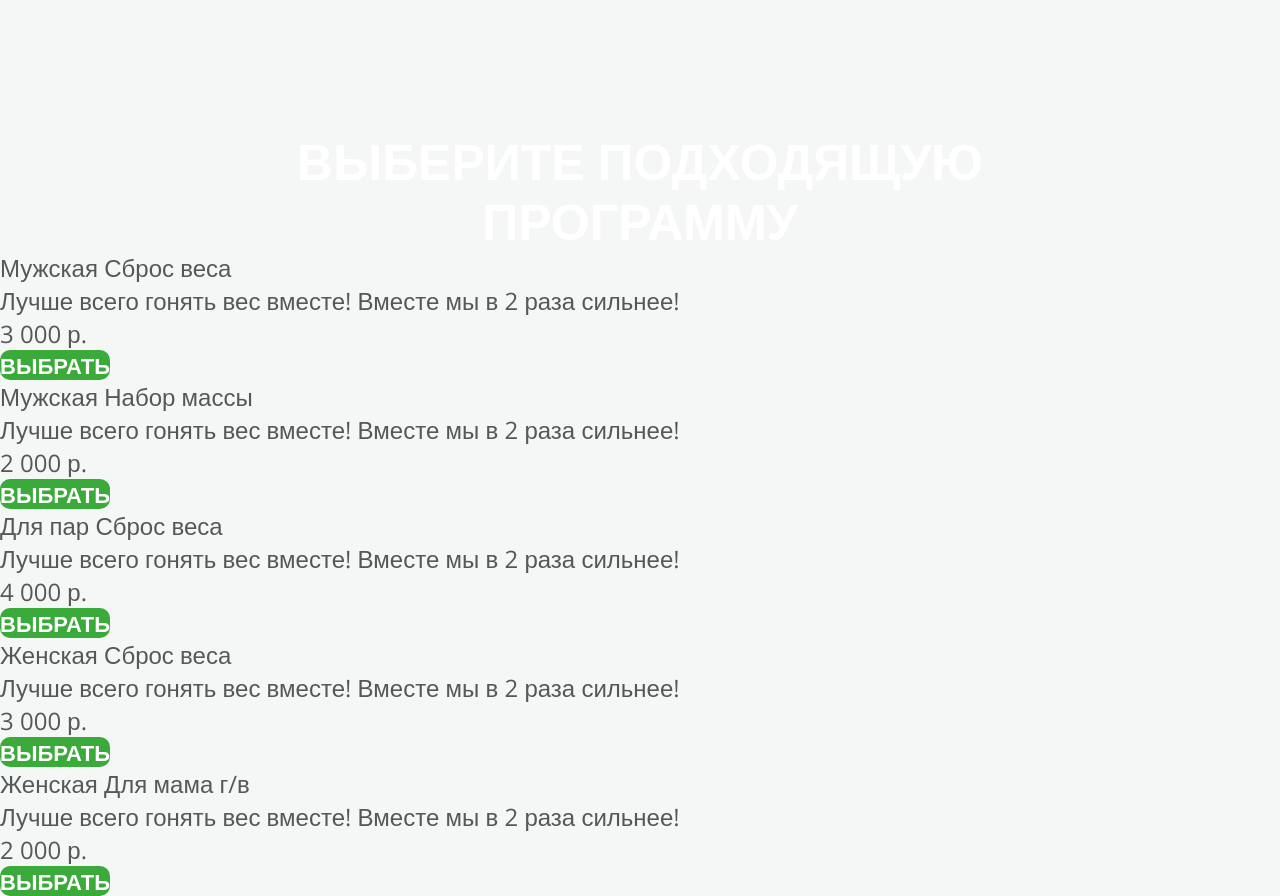
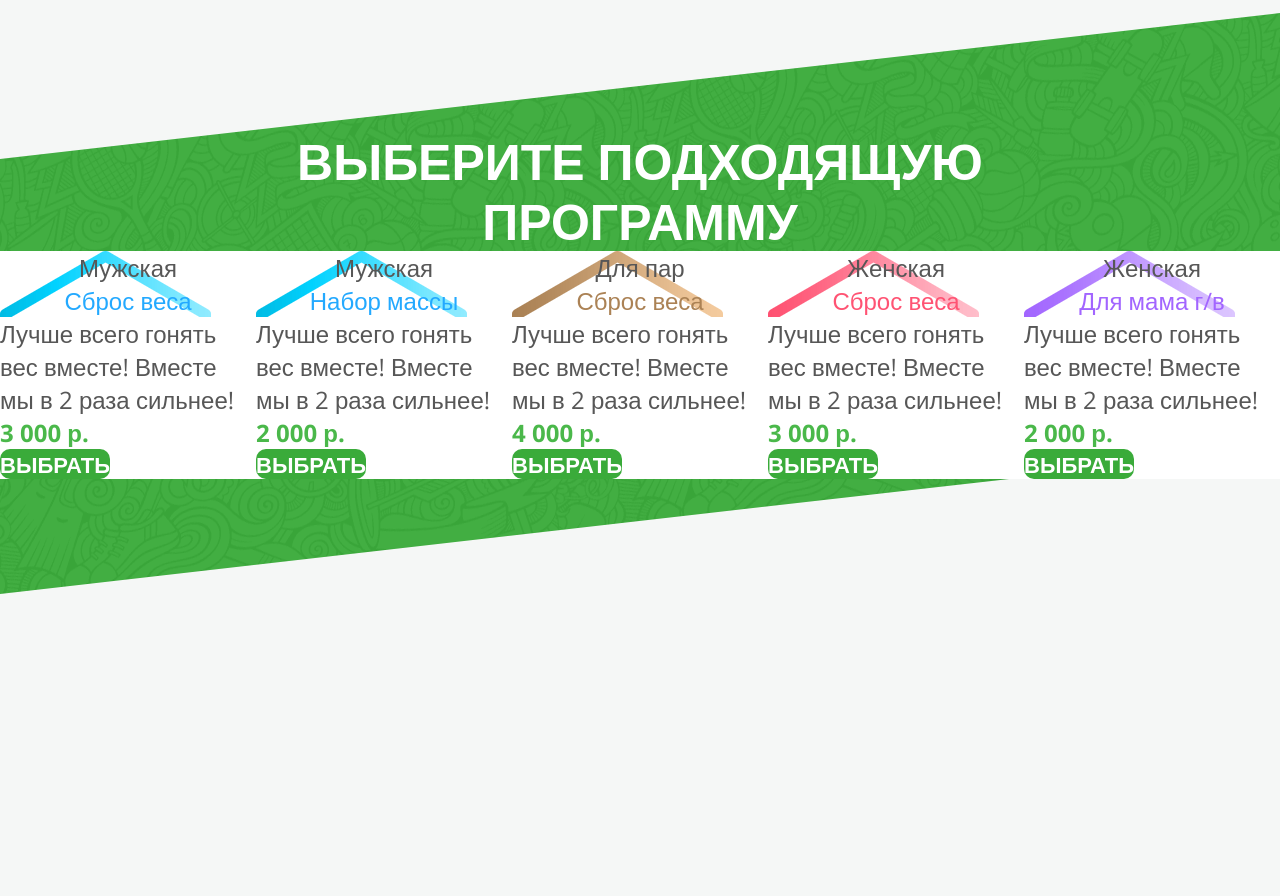
Before and after one commit to tGulevich/Vesogonka, a website: page index.html in a window 1280 px wide. Shown: the part 6880-7776 px from the top of the page. After the commit the page ends 7474 px from the top, so only its background shows below. Drawn offline with nearby package versions, Linux system fonts and the light colour scheme.

Commit message:
Added marking of Programs section

```diff
--- a/index.html
+++ b/index.html
@@ -245,7 +245,7 @@
                 </h2>
                 <div class="programs__box">
                     <div class="program">
-                        <div class="program__name">
+                        <div class="program__name program__name--man">
                             <span class="program__type">Мужская</span>
                             <span class="program__title">Сброс веса</span>
                         </div>
@@ -255,12 +255,12 @@
                             </p>
                         </div>
                         <div class="program__price">3 000 р.</div>
-                        <button class="btn btn--block btn--block--green">
+                        <button class="btn btn--block btn--block--green program__btn">
                             Выбрать
                         </button>
                     </div>
                     <div class="program">
-                        <div class="program__name">
+                        <div class="program__name program__name--man">
                             <span class="program__type">Мужская</span>
                             <span class="program__title">Набор массы</span>
                         </div>
@@ -270,12 +270,12 @@
                             </p>
                         </div>
                         <div class="program__price">2 000 р.</div>
-                        <button class="btn btn--block btn--block--green">
+                        <button class="btn btn--block btn--block--green program__btn">
                             Выбрать
                         </button>
                     </div>
                     <div class="program">
-                        <div class="program__name">
+                        <div class="program__name program__name--couple">
                             <span class="program__type">Для пар</span>
                             <span class="program__title">Сброс веса</span>
                         </div>
@@ -285,12 +285,12 @@
                             </p>
                         </div>
                         <div class="program__price">4 000 р.</div>
-                        <button class="btn btn--block btn--block--green">
+                        <button class="btn btn--block btn--block--green program__btn">
                             Выбрать
                         </button>
                     </div>
                     <div class="program">
-                        <div class="program__name">
+                        <div class="program__name program__name--woman">
                             <span class="program__type">Женская</span>
                             <span class="program__title">Сброс веса</span>
                         </div>
@@ -300,12 +300,12 @@
                             </p>
                         </div>
                         <div class="program__price">3 000 р.</div>
-                        <button class="btn btn--block btn--block--green">
+                        <button class="btn btn--block btn--block--green program__btn">
                             Выбрать
                         </button>
                     </div>
                     <div class="program">
-                        <div class="program__name">
+                        <div class="program__name program__name--moms">
                             <span class="program__type">Женская</span>
                             <span class="program__title">Для мама г/в</span>
                         </div>
@@ -315,7 +315,7 @@
                             </p>
                         </div>
                         <div class="program__price">2 000 р.</div>
-                        <button class="btn btn--block btn--block--green">
+                        <button class="btn btn--block btn--block--green program__btn">
                             Выбрать
                         </button>
                     </div>
--- /dev/null
+++ b/sass/components/_program.scss
@@ -0,0 +1,56 @@
+.program {
+    background-color: $color-white;
+
+    &__name {
+        display: flex;
+        flex-direction: column;
+        align-items: center;
+
+        background-repeat: no-repeat;
+
+        &--man {
+            color: $color-blue-1;
+            background-image: url(../img/bg-man.png);
+        }
+
+        &--couple {
+            color: $color-brown-1;
+            background-image: url(../img/bg-couple.png);
+        }
+
+        &--woman {
+            color: $color-pink-1;
+            background-image: url(../img/bg-woman.png);
+        }
+
+        &--moms {
+            color: $color-purple-1;
+            background-image: url(../img/bg-moms.png);
+        }
+    }
+
+    &__type {
+        color: $color-grey-dark;
+    }
+
+    &__title {
+
+    }
+
+    &__description {
+
+    }
+
+    &__text {
+
+    }
+
+    &__price {
+        color: $color-green-light;
+        font-weight: 700;
+    }
+
+    &__btn {
+
+    }
+}
--- a/sass/main.scss
+++ b/sass/main.scss
@@ -11,6 +11,8 @@
 @import "components/coach";
 @import "components/prize";
 @import "components/step";
+@import "components/program";
+
 
 @import "layout/header";
 @import "layout/grid";
--- a/sass/pages/_home.scss
+++ b/sass/pages/_home.scss
@@ -71,3 +71,26 @@
     justify-content: space-around;
     //margin: 0 7%;
 }
+
+.programs {
+    display: flex;
+    flex-direction: column;
+    align-items: center;
+    position: relative;
+
+    &__box {
+        display: flex;
+    }
+}
+
+.programs::before {
+    content: '';
+    position: absolute;
+    top: -13%;
+    left: 0;
+    width: 100%;
+    height: 125%;
+    background: $color-green-medium url(../img/bg-pattern.png) no-repeat;
+    transform: skewY(-6.5deg);
+    z-index: -1;
+}
```
Also changed, not shown: css/style.css.
